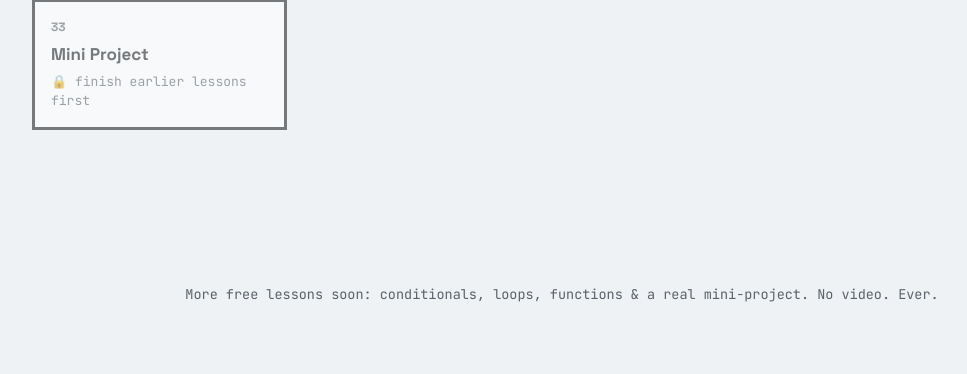
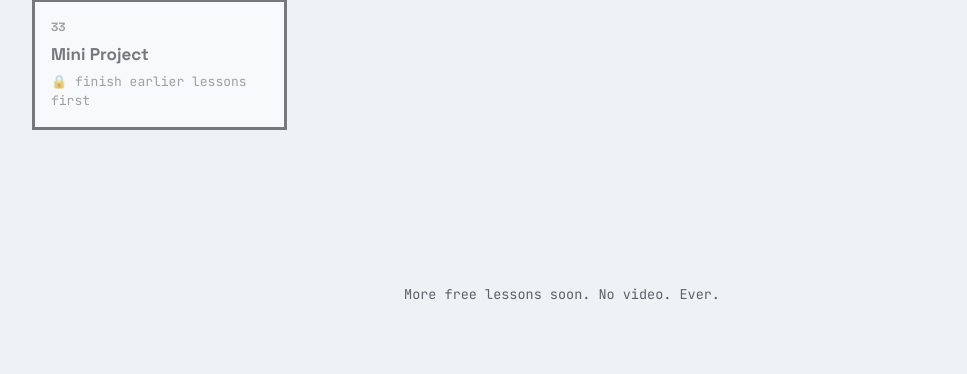
Before and after one commit to shrutijagadale0725-rgb/PYGO, a Flask app: page / in a window 1280 px wide. Shown: the part 2921-3295 px from the top of the page, without its empty margins (78-1045 px from the left). Run offline with Flask 3, Linux system fonts and the light colour scheme.

Commit message:
Initial commit: PyGo interactive Python learning platform

```diff
--- a/app/templates/base.html
+++ b/app/templates/base.html
@@ -105,7 +105,7 @@
   {% block content %}{% endblock %}
 
   <div class="wrap" style="padding-top:0;">
-    <footer>More free lessons soon: conditionals, loops, functions &amp; a real mini-project. No video. Ever.</footer>
+    <footer>More free lessons soon. No video. Ever.</footer>
   </div>
 <script src="{{ url_for('static', filename='js/pixel-bubble.js') }}"></script>
 </body>
```
